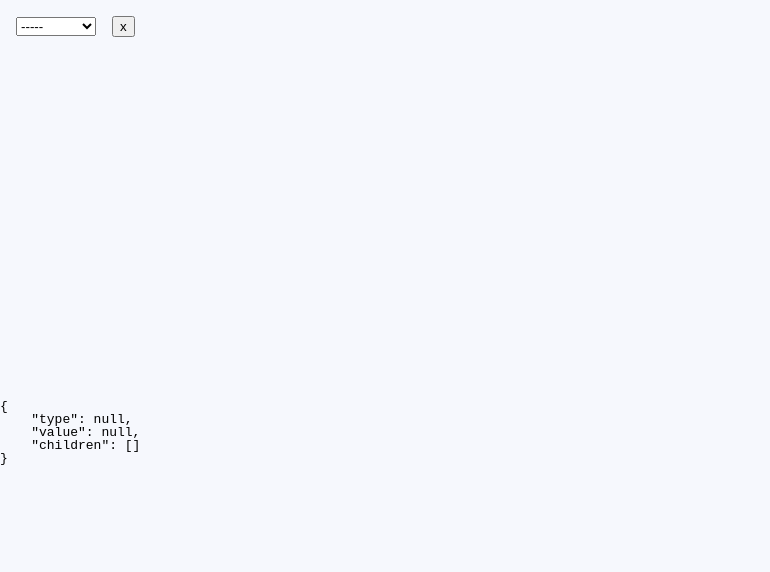
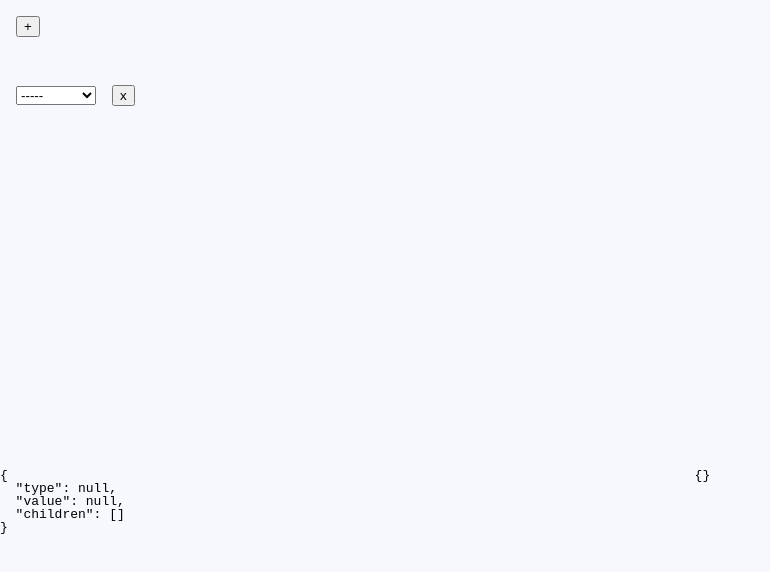
Before and after one commit to lluchkaa/tree-calculator, a React (Create React App) app: page / in a window 1280 px wide. Shown: the top 572 px of the page, without its empty margins (0-770 px from the left). Built offline with nearby package versions, Linux system fonts and the light colour scheme.

Commit message:
add attributes

```diff
--- a/src/app/app.tsx
+++ b/src/app/app.tsx
@@ -3,16 +3,23 @@ import React from 'react'
 import { Tree } from '../tree/components/tree'
 import { TreeProvider } from '../tree/provider'
 
+import { Attributes } from '../attributes/components/attributes'
 import { AttributesProvider } from '../attributes/provider'
+
+import { Info } from '../info/info'
 
 import '../styles/reset.css'
 import '../styles/normalize.css'
 import '../styles/tree.css'
+import '../styles/attributes.css'
+import '../styles/info.css'
 
 export const App = () => (
   <AttributesProvider>
     <TreeProvider>
+      <Attributes />
       <Tree />
+      <Info />
     </TreeProvider>
   </AttributesProvider>
 )
--- /dev/null
+++ b/src/attributes/attribute.types.ts
@@ -0,0 +1 @@
+export type AttributeItem = { key: string; value: boolean }
--- /dev/null
+++ b/src/attributes/components/attribute-item/index.tsx
@@ -0,0 +1,55 @@
+import React, { useCallback, useMemo } from 'react'
+import { AttributeItem } from '../../attribute.types'
+
+type Props = {
+  attribute: AttributeItem
+  index: number
+  updateAttribute: (index: number, item?: Partial<AttributeItem>) => void
+  deleteAttribute: (index: number) => void
+}
+
+export const AttributeItemComponent = ({
+  attribute,
+  index,
+  updateAttribute,
+  deleteAttribute,
+}: Props) => {
+  const onUpdateKey = useCallback(
+    (event: React.ChangeEvent<HTMLInputElement>) =>
+      updateAttribute(index, { key: event.target.value }),
+    [updateAttribute, index],
+  )
+
+  const onUpdateValue = useCallback(
+    (event: React.ChangeEvent<HTMLSelectElement>) =>
+      updateAttribute(index, { value: event.target.value === 'true' }),
+    [updateAttribute, index],
+  )
+
+  const onDeleteAttribute = useCallback(
+    () => deleteAttribute(index),
+    [deleteAttribute, index],
+  )
+
+  const options = useMemo(
+    () =>
+      [true, false].map((type) => (
+        <option key={String(type)} value={type as never}>
+          {String(type)}
+        </option>
+      )),
+    [],
+  )
+
+  return (
+    <div className="attribute-item">
+      <input value={attribute.key} onChange={onUpdateKey} />
+      <select value={attribute.value as never} onChange={onUpdateValue}>
+        {options}
+      </select>
+      <button type="button" onClick={onDeleteAttribute}>
+        x
+      </button>
+    </div>
+  )
+}
--- /dev/null
+++ b/src/attributes/components/attributes/index.tsx
@@ -0,0 +1,37 @@
+import React, { useCallback } from 'react'
+
+import { AttributeItemComponent } from '../attribute-item'
+import { useAttributes } from '../../hooks'
+
+export const Attributes = () => {
+  const { attributesList, updateAttribute, deleteAttribute, addAttribute } =
+    useAttributes()
+
+  const onAddAttribute = useCallback(
+    () =>
+      addAttribute({
+        key: String(attributesList.length),
+        value: true,
+      }),
+    [addAttribute, attributesList],
+  )
+
+  const attributesChild = attributesList.map((attribute, index) => (
+    <AttributeItemComponent
+      key={index}
+      attribute={attribute}
+      index={index}
+      updateAttribute={updateAttribute}
+      deleteAttribute={deleteAttribute}
+    />
+  ))
+
+  return (
+    <div className="attributes">
+      {attributesChild}
+      <button type="button" onClick={onAddAttribute}>
+        +
+      </button>
+    </div>
+  )
+}
--- a/src/attributes/provider/context.ts
+++ b/src/attributes/provider/context.ts
@@ -1,15 +1,20 @@
 import React from 'react'
 
+import { AttributeItem } from '../attribute.types'
 import { noop } from '../../utils'
 
 export type AttributesContextType = {
+  attributesList: AttributeItem[]
   attributes: Record<string, boolean>
-  updateAttribute: (key: string, value: boolean) => void
-  deleteAttribute: (key: string) => void
+  addAttribute: (item?: Partial<AttributeItem>) => void
+  updateAttribute: (index: number, item?: Partial<AttributeItem>) => void
+  deleteAttribute: (index: number) => void
 }
 
 export const AttributesContext = React.createContext<AttributesContextType>({
+  attributesList: [],
   attributes: {},
+  addAttribute: noop,
   updateAttribute: noop,
   deleteAttribute: noop,
 })
--- a/src/attributes/provider/provider.tsx
+++ b/src/attributes/provider/provider.tsx
@@ -1,4 +1,5 @@
 import React, { useCallback, useMemo, useState } from 'react'
+import { AttributeItem } from '../attribute.types'
 
 import { AttributesContext, AttributesContextType } from './context'
 
@@ -7,33 +8,65 @@ type Props = {
 }
 
 export const AttributesProvider = ({ children }: Props) => {
-  const [attributes, setAttributes] = useState<Record<string, boolean>>({})
+  const [attributesList, setAttributesList] = useState<AttributeItem[]>([])
+
+  const attributes = useMemo(
+    () =>
+      attributesList.reduce((acc, { key, value }) => {
+        acc[key] = value
+        return acc
+      }, {} as AttributesContextType['attributes']),
+    [attributesList],
+  )
+
+  const addAttribute = useCallback(
+    ({ key = '', value = false }: Partial<AttributeItem> = {}) => {
+      setAttributesList((prev) => [...prev, { key, value }])
+    },
+    [],
+  )
 
   const updateAttribute = useCallback(
-    (key: string, value: boolean) =>
-      setAttributes((prev) => ({
-        ...prev,
-        [key]: value,
-      })),
+    (index: number, item: Partial<AttributeItem> = {}) =>
+      setAttributesList((prev) => {
+        if (prev.length <= index || index < 0) {
+          return prev
+        }
+        return [
+          ...prev.slice(0, index),
+          { ...prev[index], ...item },
+          ...prev.slice(index + 1),
+        ]
+      }),
     [],
   )
 
   const deleteAttribute = useCallback(
-    (key: string) =>
-      setAttributes(({ ...prev }) => {
-        delete prev[key]
-        return prev
+    (index: number) =>
+      setAttributesList((prev) => {
+        if (prev.length <= index || index < 0) {
+          return prev
+        }
+        return [...prev.slice(0, index), ...prev.slice(index + 1)]
       }),
     [],
   )
 
   const contextValue = useMemo<AttributesContextType>(
     () => ({
+      attributesList,
       attributes,
+      addAttribute,
       updateAttribute,
       deleteAttribute,
     }),
-    [attributes, updateAttribute, deleteAttribute],
+    [
+      attributesList,
+      attributes,
+      addAttribute,
+      updateAttribute,
+      deleteAttribute,
+    ],
   )
 
   return (
--- /dev/null
+++ b/src/info/info.tsx
@@ -0,0 +1,18 @@
+import React from 'react'
+
+import { useAttributes } from '../attributes/hooks'
+import { useTree } from '../tree/hooks'
+
+export const Info = () => {
+  const { tree } = useTree()
+  const { attributes } = useAttributes()
+
+  return (
+    <div className="info">
+      <pre className="info-tree">{JSON.stringify(tree, null, 2)}</pre>
+      <pre className="info-attributes">
+        {JSON.stringify(attributes, null, 2)}
+      </pre>
+    </div>
+  )
+}
--- /dev/null
+++ b/src/styles/attributes.css
@@ -0,0 +1,11 @@
+.attributes {
+  padding: 1rem;
+  margin-bottom: 1rem;
+}
+
+.attribute-item {
+  min-width: 20rem;
+  display: flex;
+  margin-bottom: 0.5rem;
+  gap: 0.5rem;
+}
--- /dev/null
+++ b/src/styles/info.css
@@ -0,0 +1,8 @@
+.info {
+  width: 100%;
+  display: flex;
+}
+
+.info pre {
+  flex-grow: 1;
+}
--- a/src/tree/components/attributes-node/index.tsx
+++ b/src/tree/components/attributes-node/index.tsx
@@ -38,6 +38,7 @@ export const AttributeNodeComponent = ({ node, nodeKey }: Props) => {
     <div className="node operation-node">
       <div className="controls">
         <select value={node.value as never} onChange={onAttributeSelect}>
+          <option value="">-----</option>
           {options}
         </select>
         <NodeValueComponent node={node} />
--- a/src/tree/components/tree/index.tsx
+++ b/src/tree/components/tree/index.tsx
@@ -2,17 +2,8 @@ import React from 'react'
 
 import { ContainerComponentNode } from '../container-node'
 
-import { useTree } from '../../hooks'
-
-export const Tree = () => {
-  const { tree } = useTree()
-
-  return (
-    <>
-      <div className="tree-container">
-        <ContainerComponentNode nodeKey="" />
-      </div>
-      <pre>{JSON.stringify(tree, null, 4)}</pre>
-    </>
-  )
-}
+export const Tree = () => (
+  <div className="tree-container">
+    <ContainerComponentNode nodeKey="" />
+  </div>
+)
```
